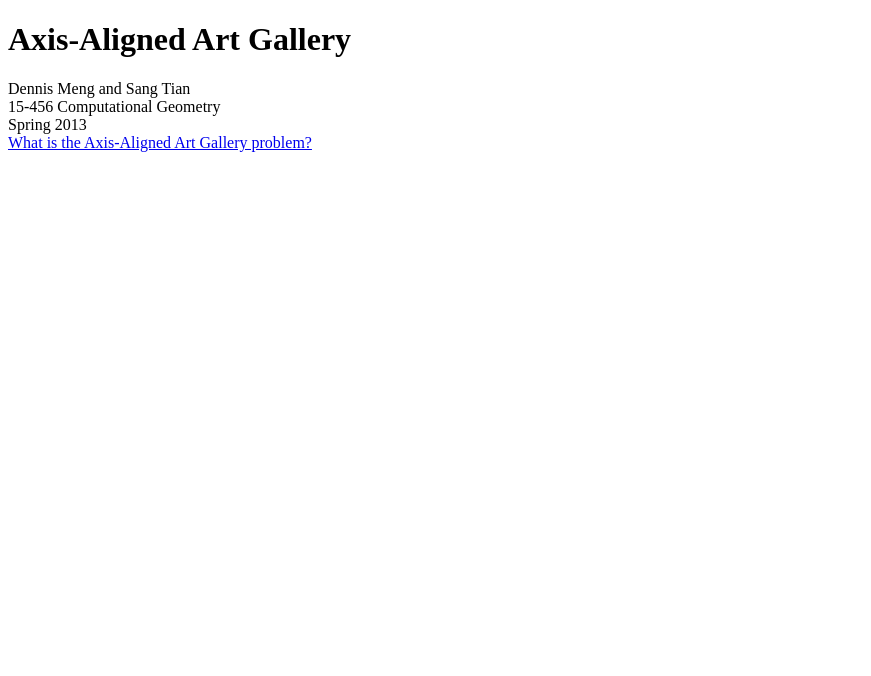
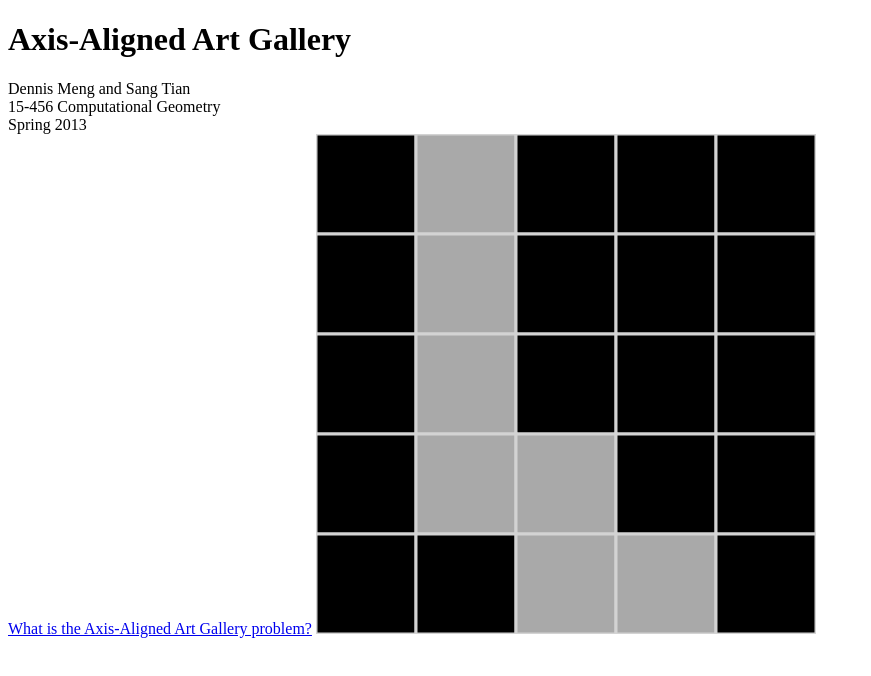
Before and after one commit to dmeng/computational-geometry, a plain HTML site: page index.html in a window 1280 px wide. Shown: the whole page, without its empty margins (0-871 px from the left). Drawn offline with nearby package versions, Linux system fonts and the light colour scheme.

Commit message:
Added some basic javascript junk.

```diff
--- a/index.html
+++ b/index.html
@@ -1,6 +1,7 @@
 <!DOCTYPE HTML>
 <html>
 <head>
+    <script type="text/javascript" src="http://ajax.googleapis.com/ajax/libs/jquery/1.7/jquery.min.js"></script>
     <meta http-equiv="Content-type" content="text/html;charset=UTF-8" />
         <title>Axis-Aligned Art Gallery - 15-456 Computational Geometry (Spring 2013)</title>
 </head>
@@ -13,8 +14,12 @@
     Spring 2013 </br>
 
     <a href="about.html">What is the Axis-Aligned Art Gallery problem?</a>
-    <!-- <a href="demos.html">Cool Demos</a> -->
 
+    <canvas id="myCanvas" width="500px" height="500px">
+    Your browser is foobar.
+    </canvas>
+
+    <script type="text/javascript" src="thin.js"></script>
 
 </body>
 
--- /dev/null
+++ b/thin.js
@@ -0,0 +1,41 @@
+const WIDTH = 500;
+const HEIGHT = 500;
+
+canvas = document.getElementById("myCanvas");
+var ctx = canvas.getContext("2d");
+var numRows = 5;
+var numCols = 5;
+var tileSize, left, up;
+
+var grid = [[false, true, false, false, false],
+            [false, true, false, false, false],
+            [false, true, false, false, false],
+            [false, true, true, false, false],
+            [false, false, true, true, false]];
+
+function drawGrid() {
+  ctx.lineWidth = 3;
+  ctx.strokeStyle = "lightgray";
+  for (var row = 0; row < numRows; row++) {
+    for (var col = 0; col < numCols; col++) {
+      var cellLeft = left + col * tileSize;
+      var cellUp = up + row * tileSize;
+      if (grid[row][col]) {
+        ctx.fillStyle = "darkgray";
+      } else {
+        ctx.fillStyle = "black";
+      }
+      ctx.fillRect(cellLeft, cellUp, tileSize, tileSize);
+      ctx.strokeRect(cellLeft, cellUp, tileSize, tileSize);
+    }
+  }
+}
+
+function updateSize() {
+  tileSize = Math.min(WIDTH / numCols, HEIGHT / numRows);
+  left = (WIDTH - numCols * tileSize) / 2;
+  up = (HEIGHT - numRows * tileSize) / 2;
+}
+
+updateSize();
+drawGrid();
```
